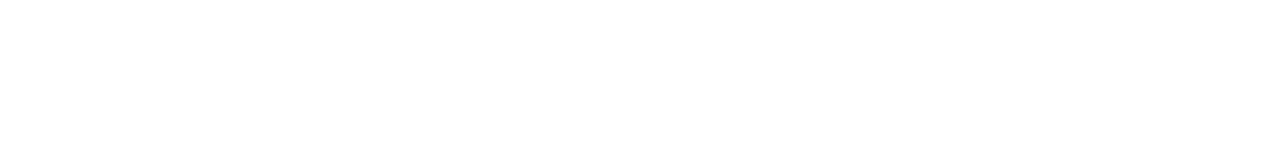
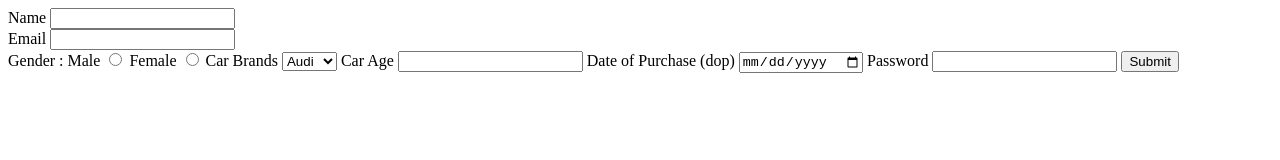
Before and after one commit to acciojob/car-insurance-form-amitphalwadiya09, a website: page main.html in a window 1280 px wide. Drawn offline with Linux system fonts and the light colour scheme.

Commit message:
created a submission

```diff
--- a/main.html
+++ b/main.html
@@ -10,7 +10,37 @@
 	<!-- the entire body must be written by student -->
     <script type="text/javascript" src="./script.js">
 </script>
+<form action="#" method="post">
+	<label for="Name">Name</label>
+	<input type="text" id="Name" required><br>
 
+	<label for="email">Email</label>
+	<input type="email" id="email" required><br>
+
+	<label for="gender">Gender :</label>
+	<label for="male">Male</label>
+	<input type="radio" id="male" value="male" name="gender">
+	<label for="female">Female</label>
+	<input type="radio" id="female" value="female" name="gender">
+
+	<label for="cars">Car Brands</label>
+	<select id="cars" name="cars">
+		<option value="Audi">Audi</option>
+		<option value="TATA">Tata</option>
+		<option value="BMW">BMW</option>
+	</select>
+
+	<label for="carage">Car Age</label>
+	<input type="number" id="carage" required >
+
+	<label for="dop">Date of Purchase (dop)</label>
+	<input type="date" id="dop" name="dop" required>
+
+	<label for="password">Password</label>
+	<input type="password" id="password" required>
+
+	<button type="submit">Submit</button>
+</form>
 </body>
 
 </html>
```
